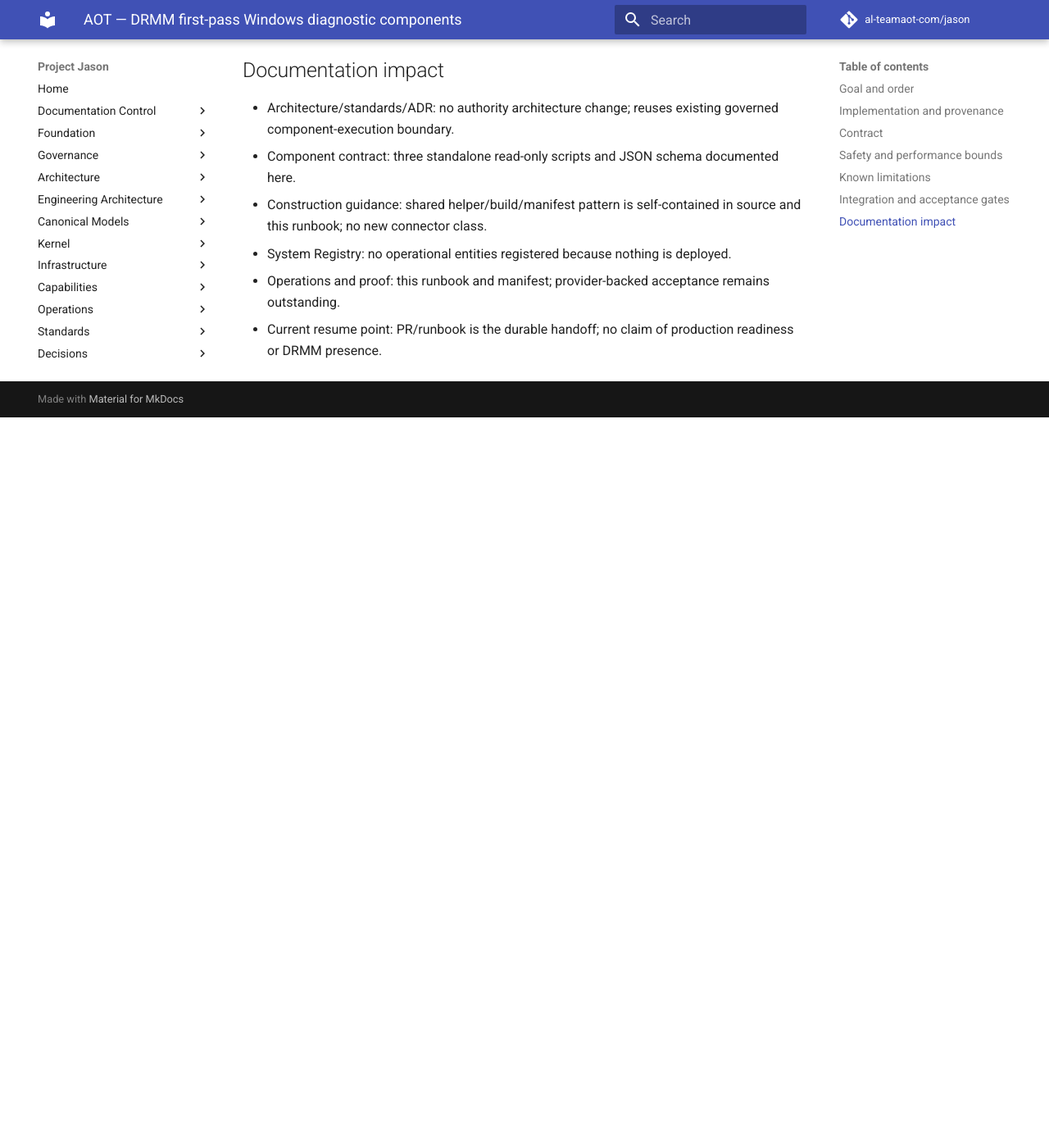
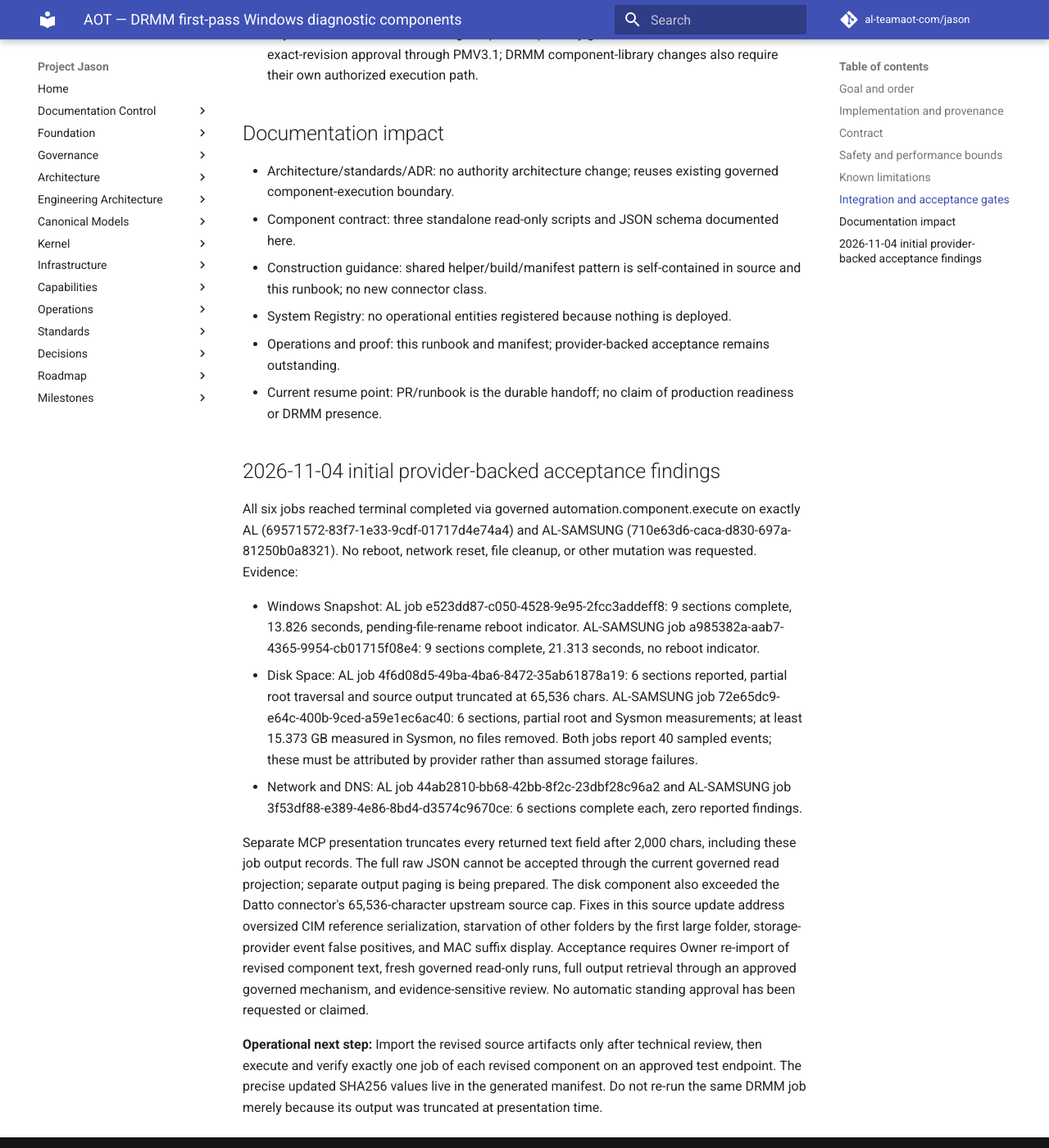
Before and after one commit to al-teamaot-com/jason, an MkDocs documentation site: the page built from docs/operations/AOT-DRMM-First-Pass-Diagnostic-Components.md, in a window 1280 px wide and 1400 px high, scrolled down 3545 px. Shown: the whole window at 82% size. Built offline with MkDocs 1.6.1 and Material for MkDocs 9.7.7, drawn with Linux system fonts in a browser that asks for light colours; comment, search, counter and statistics services are not loaded; before the commit the page ends 4054 px from its top, so only the background shows below that; some of the changed text lies outside the part shown.

Commit message:
Refine DRMM disk sampling and output bounds from live pilot evidence

```diff
--- a/docs/operations/AOT-DRMM-First-Pass-Diagnostic-Components.md
+++ b/docs/operations/AOT-DRMM-First-Pass-Diagnostic-Components.md
@@ -1,6 +1,6 @@
 # AOT — DRMM first-pass Windows diagnostic components
 
-**Status:** Source implementation for preproduction review; not imported, activated, or accepted on Datto RMM.
+**Status:** The Owner imported the first source revision into Datto RMM on 2026-11-04. Six governed test jobs on AL and AL-SAMSUNG reached terminal completed status. The updated source revision in this PR is not yet imported or operationally accepted because evidence output was capped and disk folder sampling was incomplete. No monitoring policy or scheduled execution was activated.
 **Scope:** Three independent Windows PowerShell 5.1 Datto RMM scripts intended for NT AUTHORITY\SYSTEM noninteractive execution.
 **Operational owner:** Atlantic Office Technologies.
 **Authority:** Project Jason Governance Handbook, JES-001–004, Jason Platform Integrity / governed component execution, and production freeze.
@@ -22,7 +22,7 @@
 - Manifest: scripts/drmm-diagnostics/manifest.json, SHA256 of each artifact
 - Tests: python3 -m unittest discover -s scripts/drmm-diagnostics/tests -v
 
-Datto RMM Component Library integration **has not been executed**; no governed Jason automation.component.create capability has been observed. No direct Datto API, browser UI, or credential bypass is approved in place of the governed path. Manual technician import through the authorized Datto RMM UI is an optional separate operator step only after technical acceptance and explicit scope choice.
+Datto RMM Component Library import of the initial script revision **was performed by the Owner**; no governed Jason automation.component.create/update capability has been observed. No direct Datto API, browser UI, or credential bypass is approved in place of the governed path. Manual technician import through the authorized Datto RMM UI is an optional separate operator step only after technical acceptance and explicit scope choice.
 
 ## Contract
 
@@ -76,3 +76,15 @@
 - System Registry: no operational entities registered because nothing is deployed.
 - Operations and proof: this runbook and manifest; provider-backed acceptance remains outstanding.
 - Current resume point: PR/runbook is the durable handoff; no claim of production readiness or DRMM presence.
+
+## 2026-11-04 initial provider-backed acceptance findings
+
+All six jobs reached terminal completed via governed automation.component.execute on exactly AL (69571572-83f7-1e33-9cdf-01717d4e74a4) and AL-SAMSUNG (710e63d6-caca-d830-697a-81250b0a8321). No reboot, network reset, file cleanup, or other mutation was requested. Evidence:
+
+- Windows Snapshot: AL job e523dd87-c050-4528-9e95-2fcc3addeff8: 9 sections complete, 13.826 seconds, pending-file-rename reboot indicator. AL-SAMSUNG job a985382a-aab7-4365-9954-cb01715f08e4: 9 sections complete, 21.313 seconds, no reboot indicator.
+- Disk Space: AL job 4f6d08d5-49ba-4ba6-8472-35ab61878a19: 6 sections reported, partial root traversal and source output truncated at 65,536 chars. AL-SAMSUNG job 72e65dc9-e64c-400b-9ced-a59e1ec6ac40: 6 sections, partial root and Sysmon measurements; at least 15.373 GB measured in Sysmon, no files removed. Both jobs report 40 sampled events; these must be attributed by provider rather than assumed storage failures.
+- Network and DNS: AL job 44ab2810-bb68-42bb-8f2c-23dbf28c96a2 and AL-SAMSUNG job 3f53df88-e389-4e86-8bd4-d3574c9670ce: 6 sections complete each, zero reported findings.
+
+Separate MCP presentation truncates every returned text field after 2,000 chars, including these job output records. The full raw JSON cannot be accepted through the current governed read projection; separate output paging is being prepared. The disk component also exceeded the Datto connector's 65,536-character upstream source cap. Fixes in this source update address oversized CIM reference serialization, starvation of other folders by the first large folder, storage-provider event false positives, and MAC suffix display. Acceptance requires Owner re-import of revised component text, fresh governed read-only runs, full output retrieval through an approved governed mechanism, and evidence-sensitive review. No automatic standing approval has been requested or claimed.
+
+**Operational next step:** Import the revised source artifacts only after technical review, then execute and verify exactly one job of each revised component on an approved test endpoint. The precise updated SHA256 values live in the generated manifest. Do not re-run the same DRMM job merely because its output was truncated at presentation time.
```
Also changed, not shown: 6 other files.
